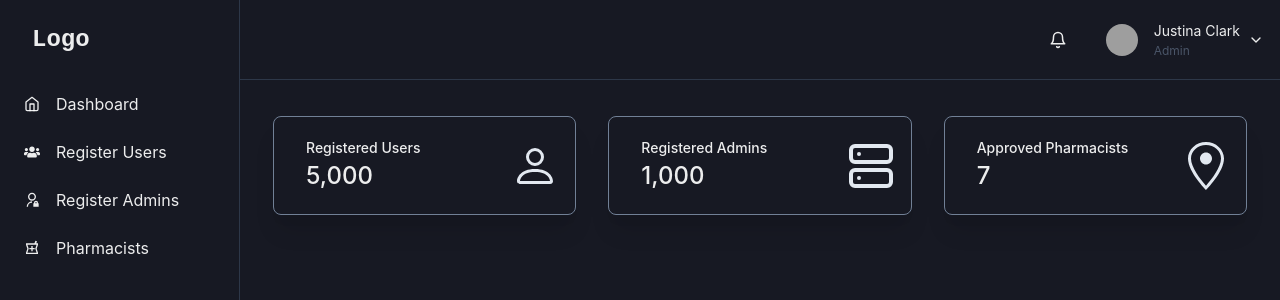
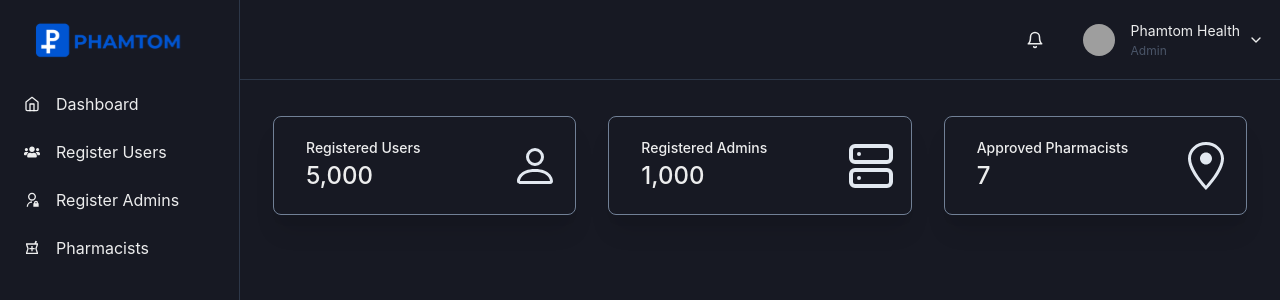
Before and after one commit to JHorlamide/phamtom-superadmin, a React (Vite) app: page / in a window 1280 px wide. Shown: the top 300 px of the page. Built offline with nearby package versions, Linux system fonts and the light colour scheme; grey boxes are pictures that could not be loaded.

Commit message:
Add phamtom logo

```diff
--- a/src/components/Layout/SidebarWithHeader/SidebarWithHeader.tsx
+++ b/src/components/Layout/SidebarWithHeader/SidebarWithHeader.tsx
@@ -1,3 +1,4 @@
+import { ReactNode } from 'react';
 import {
   Box,
   useColorModeValue,
@@ -5,7 +6,6 @@ import {
   DrawerContent,
   useDisclosure,
 } from '@chakra-ui/react';
-import { ReactNode } from 'react';
 import SidebarContent from '../../SidebarContent/SidebarContent';
 import MobileNav from '../../MobileNav/MobileNav';
 
--- a/src/components/MobileNav/MobileNav.tsx
+++ b/src/components/MobileNav/MobileNav.tsx
@@ -13,12 +13,14 @@ import {
   MenuDivider,
   MenuItem,
   MenuList,
+  Image
 } from '@chakra-ui/react';
 import {
   FiMenu,
   FiBell,
   FiChevronDown,
 } from 'react-icons/fi';
+import PhamtomLogo from "../../assets/logo.svg"
 
 interface MobileProps extends FlexProps {
   onOpen: () => void;
@@ -49,7 +51,7 @@ const MobileNav = ({ onOpen, ...rest }: MobileProps) => {
         fontSize="2xl"
         fontFamily="monospace"
         fontWeight="bold">
-        Logo
+        <Image src={PhamtomLogo} />
       </Text>
 
       <HStack spacing={{ base: '0', md: '6' }}>
@@ -77,7 +79,7 @@ const MobileNav = ({ onOpen, ...rest }: MobileProps) => {
                   alignItems="flex-start"
                   spacing="1px"
                   ml="2">
-                  <Text fontSize="sm">Justina Clark</Text>
+                  <Text fontSize="sm">Phamtom Health</Text>
                   <Text fontSize="xs" color="gray.600">
                     Admin
                   </Text>
--- a/src/components/SidebarContent/SidebarContent.tsx
+++ b/src/components/SidebarContent/SidebarContent.tsx
@@ -5,9 +5,12 @@ import {
   useColorModeValue,
   Text,
   BoxProps,
+  Image
 } from '@chakra-ui/react';
 import NavItem from '../NavItem/NavItem';
 import navigationConfig from '../../config/NavigationConfig';
+import PhamtomLogo from "../../assets/logo.svg"
+
 
 interface SidebarProps extends BoxProps {
   onClose: () => void;
@@ -26,7 +29,7 @@ const SidebarContent = ({ onClose, ...rest }: SidebarProps) => {
       {...rest}>
       <Flex h="20" alignItems="center" mx="8" justifyContent="space-between">
         <Text fontSize="2xl" fontFamily="monospace" fontWeight="bold">
-          Logo
+          <Image src={PhamtomLogo} />
         </Text>
         <CloseButton display={{ base: 'flex', md: 'none' }} onClick={onClose} />
       </Flex>
```
Also changed, not shown: src/assets/logo.svg (added), src/components/Layout/Layout.tsx (deleted).
